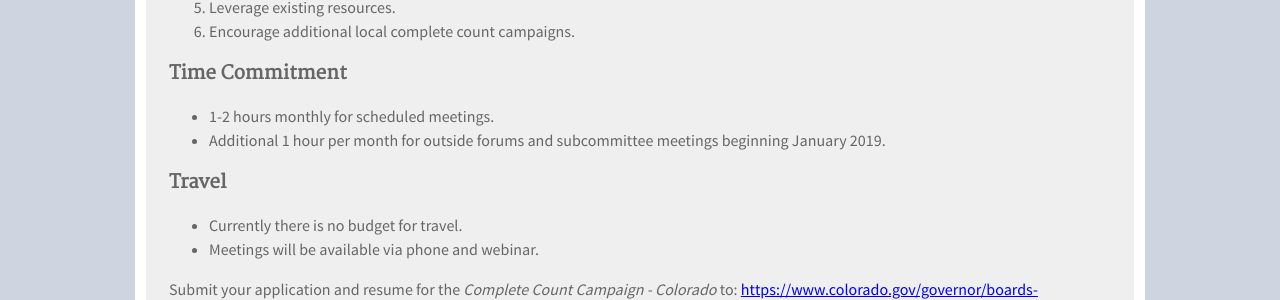
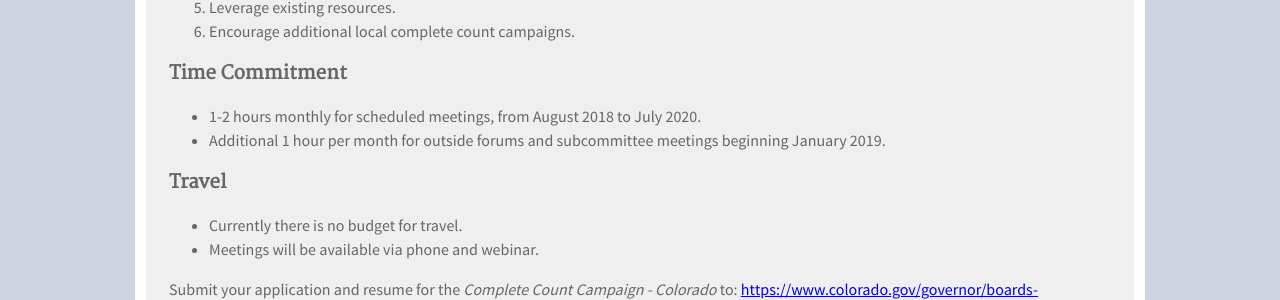
Before and after one commit to TBleess/Website_New, a Jekyll site: the page built from pages/9_Not_in_Menu/StateCompleteCountCommittee.md, in a window 1280 px wide. Shown: the part 988-1288 px from the top of the page. Built offline with Jekyll 4.4.1, drawn with Linux system fonts in a browser that asks for light colours; our own code applies the rules of GitHub Pages for plain Markdown files.

Commit message:
Update StateCompleteCountCommittee.md

```diff
--- a/pages/9_Not_in_Menu/StateCompleteCountCommittee.md
+++ b/pages/9_Not_in_Menu/StateCompleteCountCommittee.md
@@ -20,7 +20,7 @@ The Colorado Complete Count Campaign will draw on the successful partnerships an
 6. Encourage additional local complete count campaigns.
 
 ### Time Commitment
-* 1-2 hours monthly for scheduled meetings.
+* 1-2 hours monthly for scheduled meetings, from August 2018 to July 2020.
 * Additional 1 hour per month for outside forums and subcommittee meetings beginning January 2019.
 
 ### Travel
```
